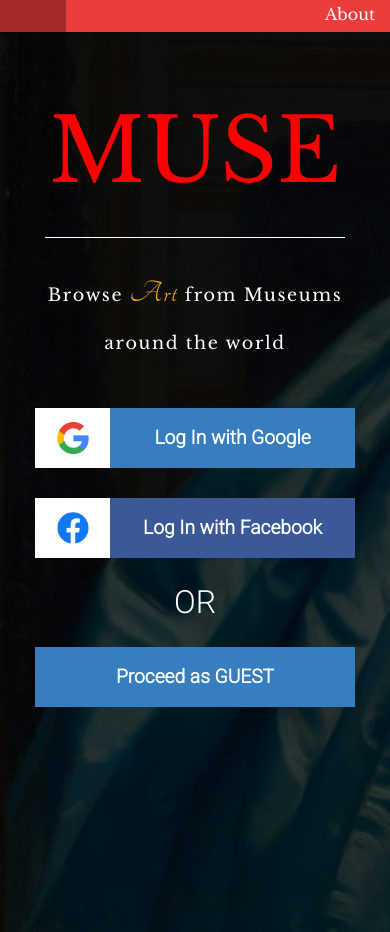
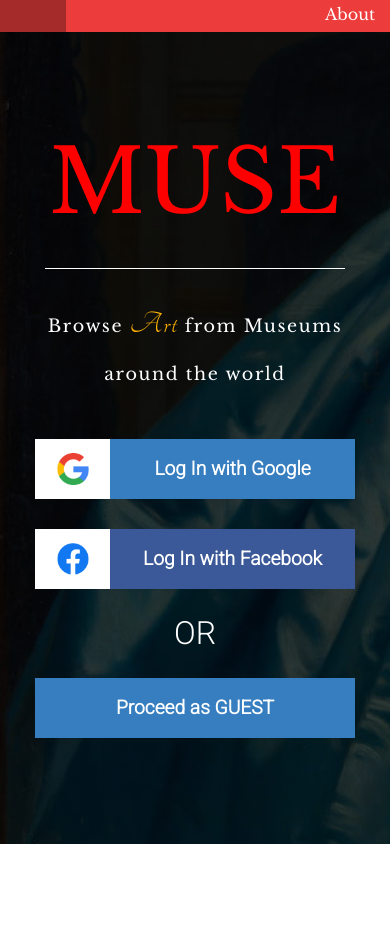
Before and after one commit to RohanMangroo/Muse, a React (Create React App) app: page / in a window 390 px wide. After the commit the page ends 844 px from the top, so only its background shows below. Built offline with nearby package versions, Linux system fonts and the light colour scheme.

Commit message:
done with landing page for now, got a decent amount of responsive design

```diff
--- a/src/styles/landingPage.css
+++ b/src/styles/landingPage.css
@@ -15,7 +15,8 @@
     url('/src/resources/DP-19264-000.jpg');
   background-size: 2400px;
   background-position: 0% 100%;
-  height: 900px;
+  min-height: var(--main-container-height);
+  min-width: 375px;
   display: flex;
   justify-content: space-evenly;
 }
@@ -25,38 +26,43 @@
 /*=========================================*/
 .landing-page main {
   width: var(--main-container-width);
+  min-width: 375px;
   margin: auto;
-  height: 800px;
-  align-self: center;
 }
 /*=========================================*/
 /*LANDING PAGE HEADER STYLES*/
 /*=========================================*/
 .landing-page header {
-  height: 300px;
+  min-height: 300px;
   width: var(--header-width);
+  min-width: 375px;
   display: flex;
   flex-direction: column;
   justify-content: space-around;
   align-items: center;
+  margin: auto;
 }
 
 .landing-page header h1 {
-  width: var(--header-width);
+  width: 300px;
   color: red;
   font-family: 'Libre Baskerville', serif;
   font-size: 5.5rem;
   font-weight: 100;
   text-align: center;
-  /* margin-top: 3rem; */
 }
 
 .landing-page header div {
   background-color: white;
   height: 1px;
-  width: 300px;
+  width: 500px;
 }
 
+@media screen and (max-width: 600px) {
+  .landing-page header div {
+    width: 300px;
+  }
+}
 .landing-page header p {
   width: var(--header-width);
   color: white;
@@ -146,19 +152,3 @@
   text-align: center;
   font-size: 2rem;
 }
-/*=========================================*/
-/*MEDIA QUERIES*/
-/*=========================================*/
-
-@media screen and (min-width: 1007px) {
-  .landing-page header div {
-    width: 500px;
-  }
-}
-
-@media screen and (min-height: 1024px) {
-  .landing-page {
-    height: 100vh;
-    /* display: flex; */
-  }
-}
--- a/src/styles/navBar.css
+++ b/src/styles/navBar.css
@@ -5,6 +5,7 @@
 nav {
   height: var(--nav-bar-height);
   width: 100%;
+  min-width: 375px;
   background-color: rgba(234, 27, 27, 0.85);
   display: flex;
   justify-content: space-between;
```
